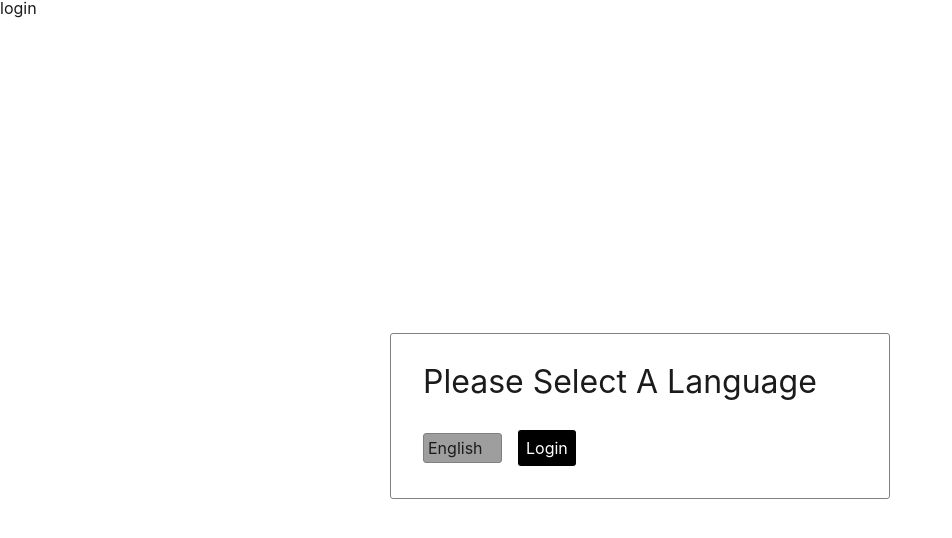
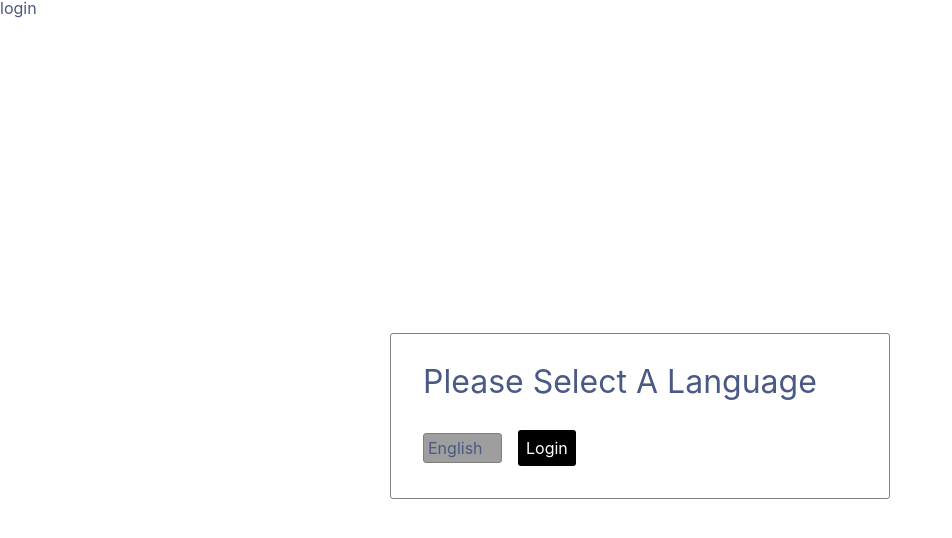
Before and after one commit to ryanwiemer/FCC-Hackathon-2018, a Gatsby site: page / in a window 1280 px wide. Shown: the whole page, without its empty margins (0-952 px from the left). Built offline with nearby package versions, Linux system fonts and the light colour scheme; Gatsby itself is replaced by a stand-in of ours; grey boxes are pictures that could not be loaded.

Commit message:
added fonts

```diff
--- a/gatsby-config.js
+++ b/gatsby-config.js
@@ -28,6 +28,14 @@ module.exports = {
       }
     },
     "gatsby-plugin-offline",
-    "gatsby-plugin-netlify"
+    "gatsby-plugin-netlify",
+    {
+      resolve: 'gatsby-plugin-web-font-loader',
+      options: {
+        typekit: {
+          id: 'nwj5jhw'
+        }
+      }
+    }
   ]
 };
--- a/package.json
+++ b/package.json
@@ -18,6 +18,7 @@
     "gatsby-plugin-react-helmet": "^3.0.1",
     "gatsby-plugin-sharp": "^2.0.11",
     "gatsby-plugin-styled-components": "^3.0.1",
+    "gatsby-plugin-web-font-loader": "^1.0.4",
     "gatsby-source-filesystem": "^2.0.7",
     "gatsby-transformer-sharp": "^2.1.7",
     "react": "^16.6.0",
--- a/src/styles/global.js
+++ b/src/styles/global.js
@@ -25,7 +25,7 @@ const GlobalStyle = createGlobalStyle`
     border: 0;
     font-size: 100%;
     font: inherit;
-    vertical-align: baseline;
+    vertical-align: primaryline;
   }
   article, aside, details, figcaption, figure,
   footer, header, hgroup, menu, nav, section {
@@ -62,7 +62,7 @@ const GlobalStyle = createGlobalStyle`
   }
 
   body {
-    color: ${theme.colors.base};
+    color: ${theme.colors.primary};
     line-height: 1;
     font-variant-ligatures: none;
     -moz-osx-font-smoothing: grayscale;
@@ -72,7 +72,7 @@ const GlobalStyle = createGlobalStyle`
   }
 
   h1,h2,h3,h4,h4,h6 {
-    font-family: 'B',-apple-system, BlinkMacSystemFont, "Segoe UI", Roboto, Helvetica, Arial, sans-serif;
+    font-family: sofia-pro, -apple-system, Helvetica, Roboto, Arial, sans-serif;
   }
 
   img {
@@ -83,14 +83,14 @@ const GlobalStyle = createGlobalStyle`
 
   a {
     text-decoration: none;
-    color: ${theme.colors.base};
+    color: ${theme.colors.primary};
   }
 
   button,
   input,
   textarea,
   select {
-    color: ${theme.colors.base};
+    color: ${theme.colors.primary};
     font-family: inherit;
     font-size: inherit;
     background: none;
--- a/src/styles/theme.js
+++ b/src/styles/theme.js
@@ -1,9 +1,8 @@
 const theme = {
   colors: {
-    base: '#1b1b1b', // #0f0f0f Black
-    secondary: '#eaeaea', //  Medium Gray
-    tertiary: '#f7f7f7', // Light Gray
-    highlight: '#929A99', //  #929A99  #99A398
+    primary: '#4A5985', // Blue
+    secondary: '#FCDE33', //  Yellow
+    tertiary: '#CB56F5', // Purple
   },
   sizes: {
     maxWidth: '1200px',
```
Also changed, not shown: 1 other file.
